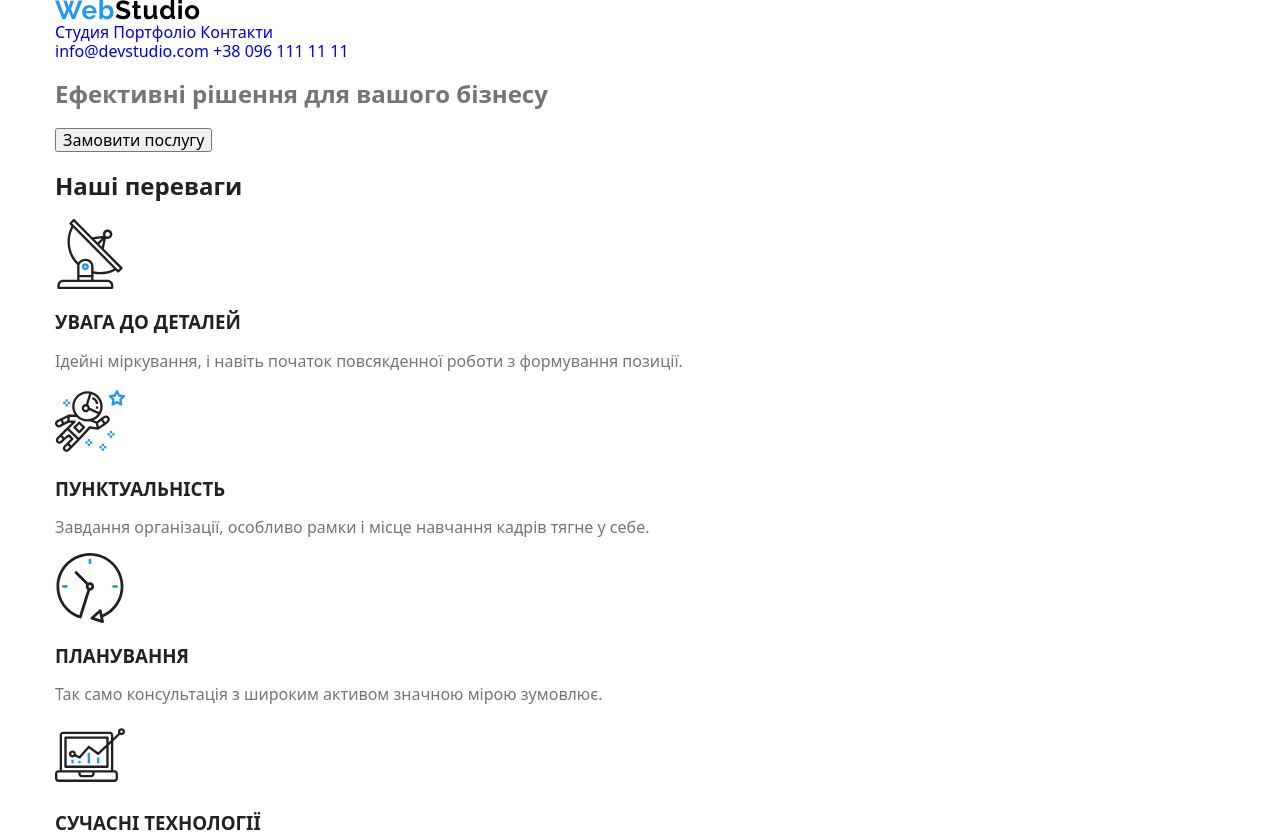
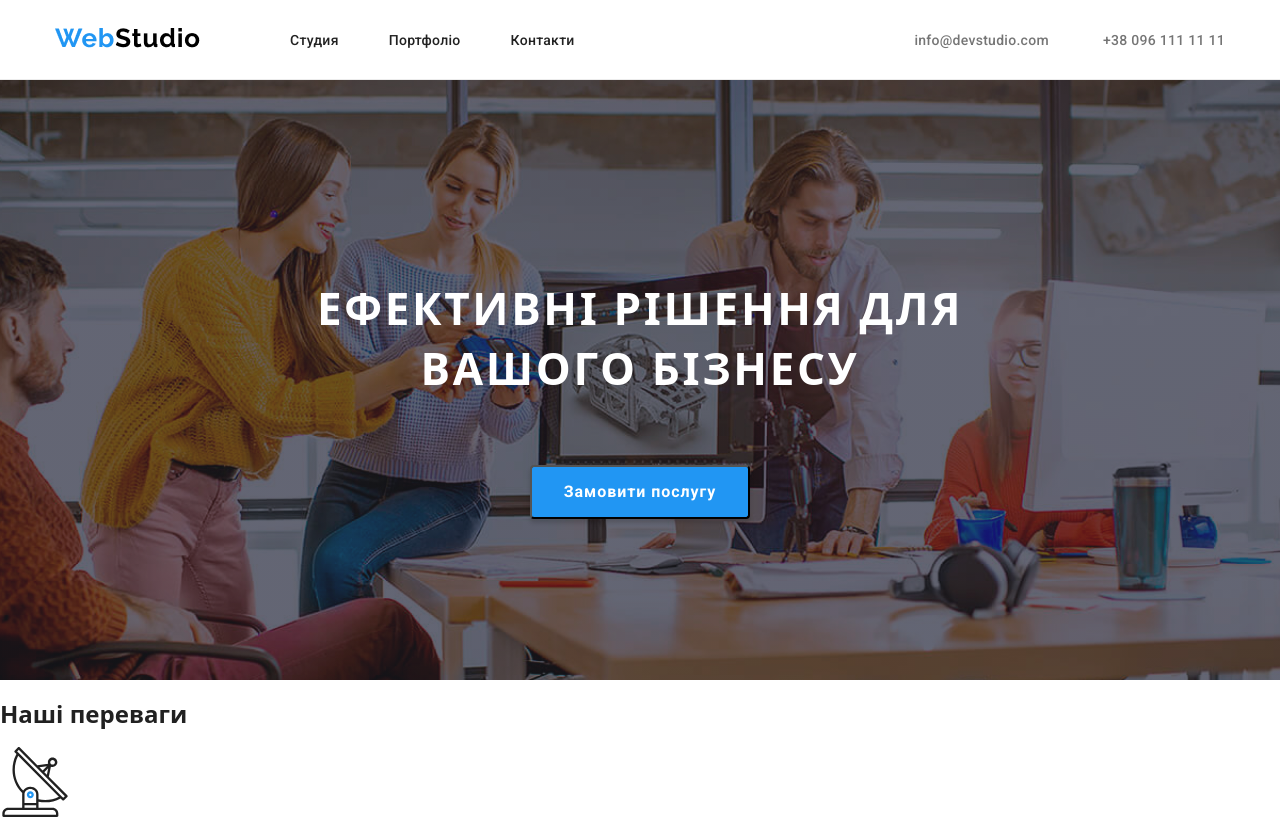
Before and after one commit to Korabl2022/pck-projekt, a plain HTML site: page index.html in a window 1280 px wide. Shown: the top 836 px of the page. Drawn offline with nearby package versions, Linux system fonts and the light colour scheme.

Commit message:
проект студия!

```diff
--- a/index.html
+++ b/index.html
@@ -1,43 +1,59 @@
 <!DOCTYPE html>
 <html lang="en">
+
 <head>
     <meta charset="UTF-8">
     <meta name="viewport" content="width=device-width, initial-scale=1.0">
+
     <head>
         <link rel="stylesheet" href="./styles.css" />
         <link rel="preconnect" href="https://fonts.googleapis.com" />
         <link rel="preconnect" href="https://fonts.gstatic.com" crossorigin>
-<link href="https://fonts.googleapis.com/css2?family=Roboto:ital,wght@0,100;0,300;0,400;0,500;0,700;0,900;1,100;1,300;1,400;1,500;1,700;1,900&display=swap" rel="stylesheet">
-<link  rel="stylesheet"
-    href="https://cdnjs.cloudflare.com/ajax/libs/modern-normalize/1.0.0/modern-normalize.min.css"
-  />
+        <link
+            href="https://fonts.googleapis.com/css2?family=Roboto:ital,wght@0,100;0,300;0,400;0,500;0,700;0,900;1,100;1,300;1,400;1,500;1,700;1,900&display=swap"
+            rel="stylesheet">
+        <link rel="stylesheet"
+            href="https://cdnjs.cloudflare.com/ajax/libs/modern-normalize/1.0.0/modern-normalize.min.css" />
     </head>
     <title>Web-studio</title>
 </head>
+
 <body>
     <header>
-        <div class="container"><a href="/index.html">
-            <img src="/images/WebStudio.png" alt="Logo"/>
+        <div class="container">
+            <div class="header-wraper">
+                <a href="index.html">
+                    <img src="/images/WebStudio.png" alt="Logo" />
                 </a>
-            <nav>
-                <a href="./index.html">Студия</a>
-                <a href="#">Портфоліо</a>
-                <a href="#">Контакти</a>
+                <nav class="header-nav">
+                    <ul class="nav-list">
+                        <li class="nav-items">
+                            <a class="nav-link" href="./index.html">Студия</a>
+                        </li>
+                        <li class="nav-items">
+                            <a class="nav-link" href="#">Портфоліо</a>
+                        </li>
+                        <li class="nav-items">
+                            <a class="nav-link" href="#">Контакти</a>
+                        </li>
+                    </ul>
                 </nav>
-        <address>
-            <a href="info@devstudio.com">info@devstudio.com</a>
-            <a href="+38 096 111 11 11">+38 096 111 11 11</a>
+                <address class="header-adres">
+                    <a class="adress-link" href="info@devstudio.com">info@devstudio.com</a>
+                    <a class="adress-link tel" href="+38 096 111 11 11">+38 096 111 11 11</a>
                 </address>
             </div>
 
+        </div>
+
     </header>
-    <div class="container"> <main>
+
+        <main>
             <!-- section HERO -->
-        <section>
-<div>
-    <h1>Ефективні рішення для вашого бізнесу</h1>
-    <button>Замовити послугу</button>
-</div>
+            <section class="hero-section">
+                 <h1 class="hero-title">Ефективні рішення для вашого бізнесу</h1>
+                <button class="hero-btn">Замовити послугу</button>
+
             </section>
             <!-- section Benefist -->
             <section>
@@ -45,28 +61,28 @@
                 <ul>
                     <li>
                         <div>
-                        <img src="/images/icons/antenna 1.svg"/>
+                            <img src="/images/icons/antenna 1.svg" />
                         </div>
                         <h3>УВАГА ДО ДЕТАЛЕЙ</h3>
                         <p>Ідейні міркування, і навіть початок повсякденної роботи з формування позиції.</p>
                     </li>
                     <li>
                         <div>
-                        <img src="/images/icons/astronaut 1.svg"/>
+                            <img src="/images/icons/astronaut 1.svg" />
                         </div>
                         <h3>ПУНКТУАЛЬНІСТЬ</h3>
                         <p>Завдання організації, особливо рамки і місце навчання кадрів тягне у себе.</p>
                     </li>
                     <li>
                         <div>
-                        <img src="/images/icons/clock 1.svg"/>
+                            <img src="/images/icons/clock 1.svg" />
                         </div>
                         <h3>ПЛАНУВАННЯ</h3>
                         <p>Так само консультація з широким активом значною мірою зумовлює.</p>
                     </li>
                     <li>
                         <div>
-                        <img src="/images/icons/diagram 1.svg"/>
+                            <img src="/images/icons/diagram 1.svg" />
                         </div>
                         <h3>СУЧАСНІ ТЕХНОЛОГІЇ</h3>
                         <p>Значимість цих проблем настільки очевидна, що реалізація планових завдань.</p>
@@ -86,7 +102,9 @@
 
             </section>
         </main>
-    <footer></footer></div>
+        <footer></footer>
+
 
 </body>
+
 </html>
--- a/styles.css
+++ b/styles.css
@@ -2,8 +2,9 @@
     --brand-color:#2196F3 ;
     }
 
-    *,
-*::before{
+*,
+*::before
+*::after{
     box-sizing: border-box;
 }
 
@@ -31,7 +32,118 @@ a{
     padding: 0 15px;
     margin-left: auto;
     margin-right: auto;
+}
 
+/*header*/
+header{
+    display: flex;
+    align-items: center;
+    height: 80px;
+    border-bottom: solid 1px #ECECEC; ;
+}
 
+.header-wraper{
+display: flex;
+align-items: center;
+}
 
+.header-nav{
+margin-left: 90px;
 }
+
+.nav-list{
+    display: flex;
+}
+
+.nav-items{
+    margin-left: 50px;
+    color:#212121;
+}
+
+.nav-items:hover{
+    color: var(--brand-color);
+}
+
+.nav-items:first-child{
+    margin-left: 0;
+}
+
+.nav-link{
+    color: inherit;
+    font-family: Roboto ;
+    font-size: 14px;
+
+    font-weight: 500;
+    line-height: normal;
+    letter-spacing: 0.28px;
+    padding: 10px 0;
+}
+
+.header-adres{
+    margin-left: auto;
+}
+
+.adress-link{
+    color: #757575;
+    font-family: Roboto;
+    font-size: 14px;
+
+    font-weight: 500;
+    line-height: normal;
+    letter-spacing: 0.28px;
+}
+
+.adress-link.tel{
+    margin-left: 50px;
+}
+
+.adress-link:hover{
+    color: var(--brand-color);
+}
+
+/*hero-section*/
+.hero-section{
+    background-image:linear-gradient(
+        rgba(47, 48, 58, 0.4),
+        rgba(47, 48, 58, 0.4)
+      ), url(./images/Img.png);
+    background-position: center;
+    background-repeat: no-repeat;
+    background-size: cover;
+    max-width: 1600px;
+    height: 600px;
+    text-align: center;
+    display: flex;
+    flex-direction: column;
+    justify-content: center;
+    margin: 0 auto;
+    align-items: center;
+}
+
+.hero-title{
+    color: #FFF;
+    font-size: 44px;
+    font-weight: 900;
+    line-height: 60px; /* 136.364% */
+    letter-spacing: 2.64px;
+    text-transform: uppercase;
+    max-width: 700px;
+    text-align: center;
+}
+
+.hero-btn{
+    display: flex;
+    justify-content: center;
+    align-items: center;
+    padding: 10px 32px ;
+    color: #FFF;
+    font-family: Roboto;
+    font-size: 16px;
+    font-weight: 700;
+    line-height: 30px; /* 187.5% */
+    letter-spacing: 0.96px;
+    border-radius: 4px;
+    background-color:var(--brand-color);
+    box-shadow: 0px 4px 4px 0px rgba(0, 0, 0, 0.15);
+    margin-top: 30px;
+}
```
Lines whose indentation alone changed are shown as unchanged.
